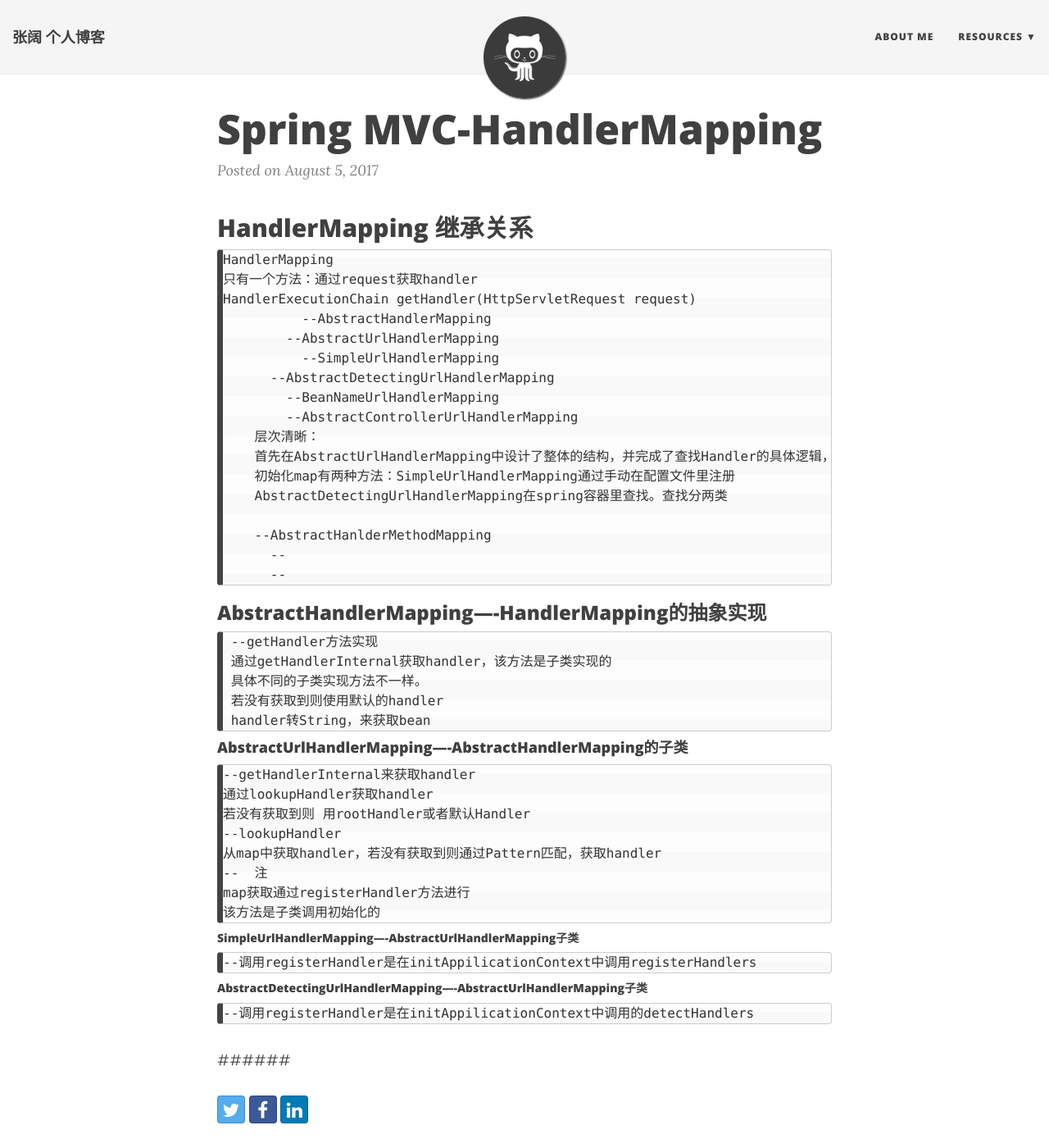
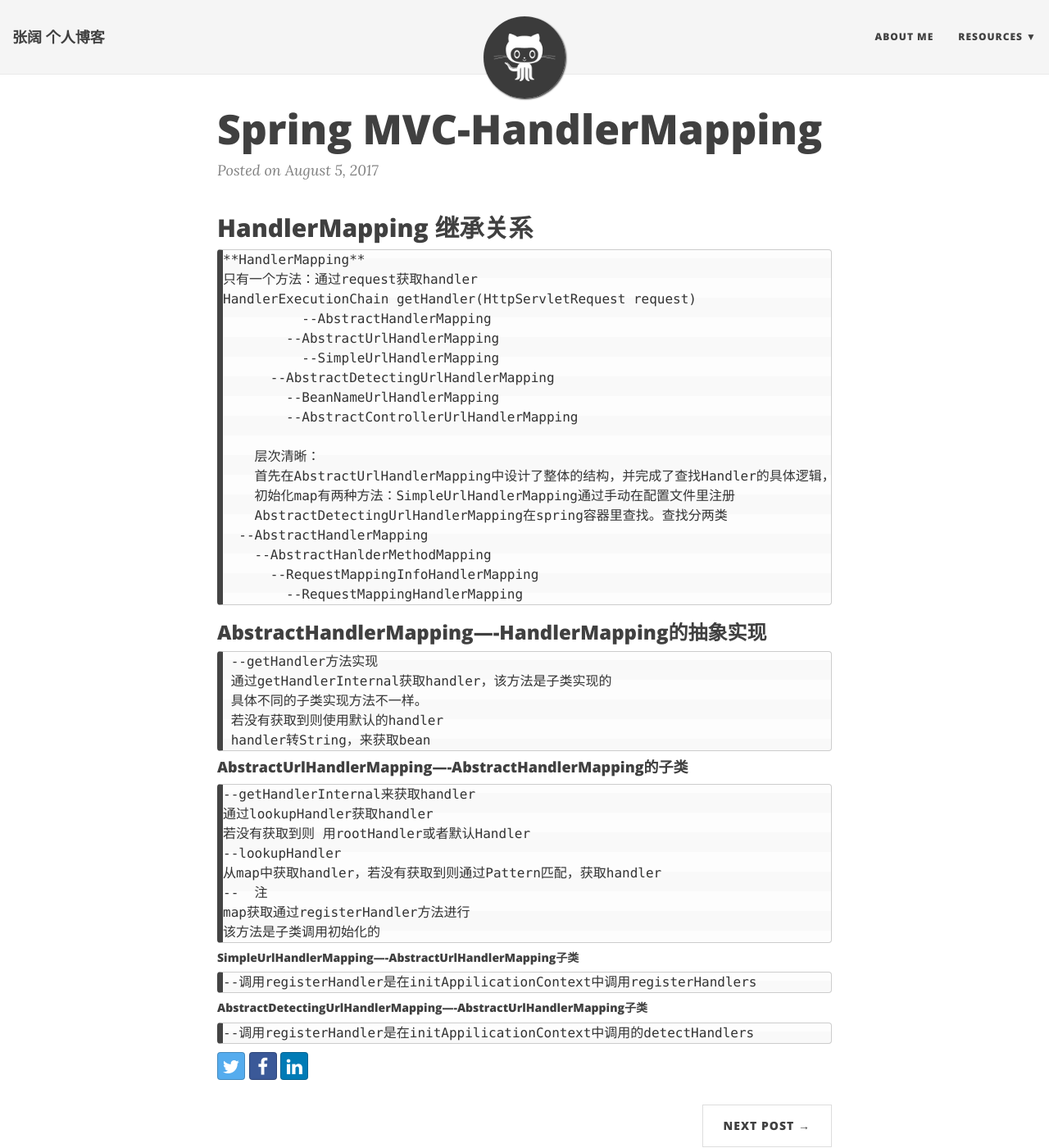
Before and after one commit to buoooou/blog.github.io, a Jekyll site: the page built from _posts/2017-08-05-spring-mvc-handlermapping.md, in a window 1280 px wide and 1400 px high. Shown: the whole window at 82% size. Built offline with Jekyll 4.4.1, drawn with Linux system fonts in a browser that asks for light colours; nearby versions of some CDN libraries.

Commit message:
Update 2017-08-05-spring-mvc-handlermapping.md

```diff
--- a/_posts/2017-08-05-spring-mvc-handlermapping.md
+++ b/_posts/2017-08-05-spring-mvc-handlermapping.md
@@ -4,23 +4,24 @@
 title: Spring MVC-HandlerMapping
 ---
 ## HandlerMapping 继承关系
-	HandlerMapping
-    只有一个方法：通过request获取handler
-    HandlerExecutionChain getHandler(HttpServletRequest request)
+	**HandlerMapping**
+	只有一个方法：通过request获取handler
+	HandlerExecutionChain getHandler(HttpServletRequest request)
  	  --AbstractHandlerMapping
     	--AbstractUrlHandlerMapping
     	  --SimpleUrlHandlerMapping
           --AbstractDetectingUrlHandlerMapping
             --BeanNameUrlHandlerMapping
             --AbstractControllerUrlHandlerMapping
+
         层次清晰：
         首先在AbstractUrlHandlerMapping中设计了整体的结构，并完成了查找Handler的具体逻辑，其中需要提供一个保存url和Handler的对应关系的Map，这个map的内容是留给子类实现的，这里提供了注册方法：registerHandler。
         初始化map有两种方法：SimpleUrlHandlerMapping通过手动在配置文件里注册
         AbstractDetectingUrlHandlerMapping在spring容器里查找。查找分两类
-
+      --AbstractHandlerMapping
         --AbstractHanlderMethodMapping
-          --
-          --
+          --RequestMappingInfoHandlerMapping
+          	--RequestMappingHandlerMapping
 
 ### AbstractHandlerMapping----HandlerMapping的抽象实现
 	 --getHandler方法实现
@@ -44,5 +45,3 @@
 
 ##### AbstractDetectingUrlHandlerMapping----AbstractUrlHandlerMapping子类
 	--调用registerHandler是在initAppilicationContext中调用的detectHandlers
-
-######
```
